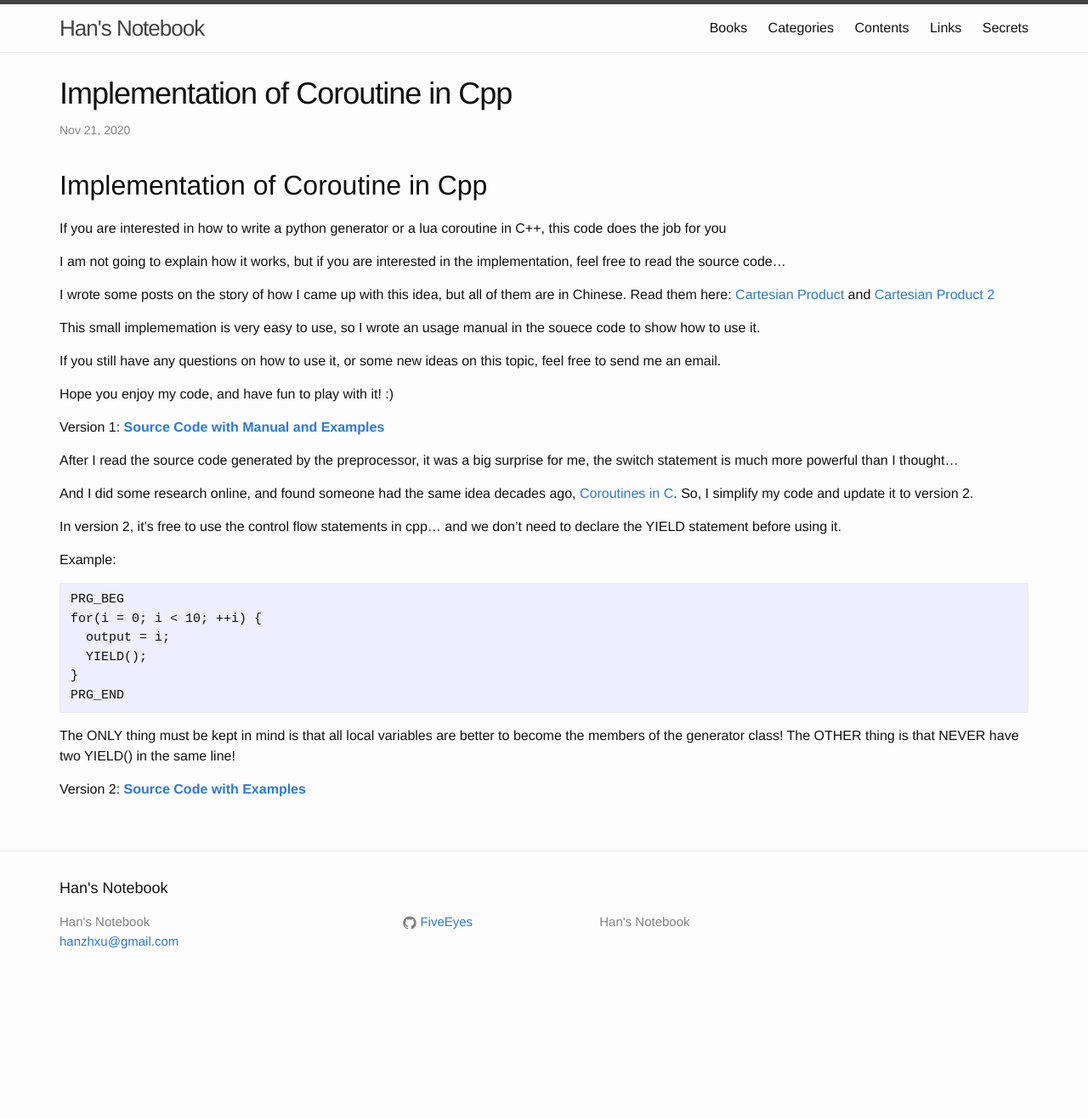
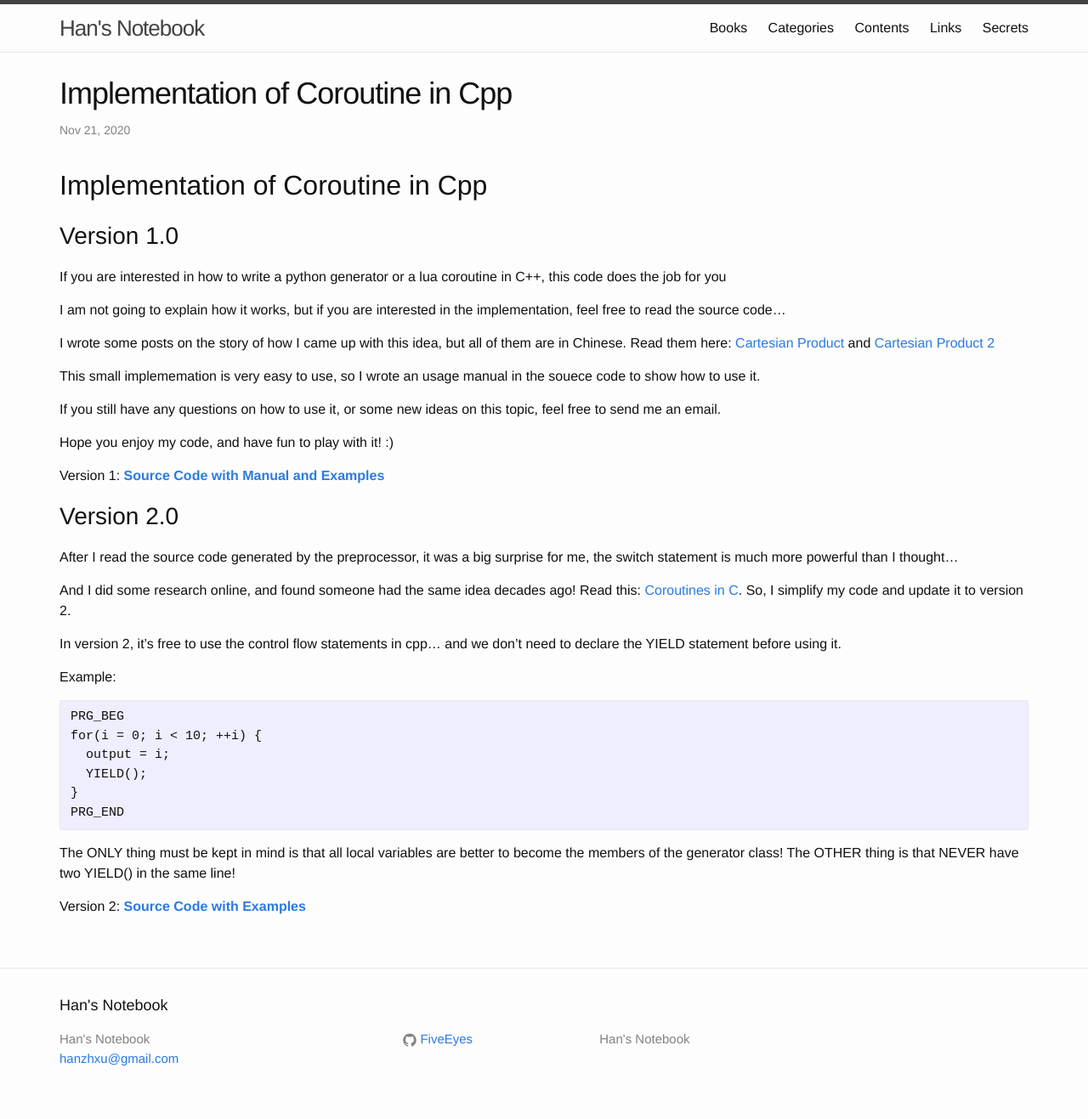
Before and after one commit to FiveEyes/FiveEyes.github.io, a Jekyll site: the page built from _posts/plt/2020-11-21-impl_coroutine_in_cpp.md, in a window 1280 px wide. Shown: the whole page at 85% size. Built offline with Jekyll 4.4.1, drawn with Linux system fonts in a browser that asks for light colours; before the commit the page ends 1179 px from its top, so only the background shows below that.

Commit message:
Update 2020-11-21-impl_coroutine_in_cpp.md

```diff
--- a/_posts/plt/2020-11-21-impl_coroutine_in_cpp.md
+++ b/_posts/plt/2020-11-21-impl_coroutine_in_cpp.md
@@ -6,6 +6,8 @@ categories: Lang
 ---
 
 # Implementation of Coroutine in Cpp
+
+## Version 1.0
 
 If you are interested in how to write a python generator or a lua coroutine in C++, this code does the job for you
 
@@ -22,9 +24,11 @@ Hope you enjoy my code, and have fun to play with it! :)
 Version 1:
 [**Source Code with Manual and Examples**](https://github.com/FiveEyes/FiveEyes.github.io/blob/master/assets/code/cpp/macro_yield.cpp)
 
+## Version 2.0
+
 After I read the source code generated by the preprocessor, it was a big surprise for me, the switch statement is much more powerful than I thought...
 
-And I did some research online, and found someone had the same idea decades ago, [Coroutines in C](https://www.chiark.greenend.org.uk/~sgtatham/coroutines.html). So, I simplify my code and update it to version 2.
+And I did some research online, and found someone had the same idea decades ago! Read this: [Coroutines in C](https://www.chiark.greenend.org.uk/~sgtatham/coroutines.html). So, I simplify my code and update it to version 2.
 
 In version 2, it's free to use the control flow statements in cpp... and we don't need to declare the YIELD statement before using it.
 
```
